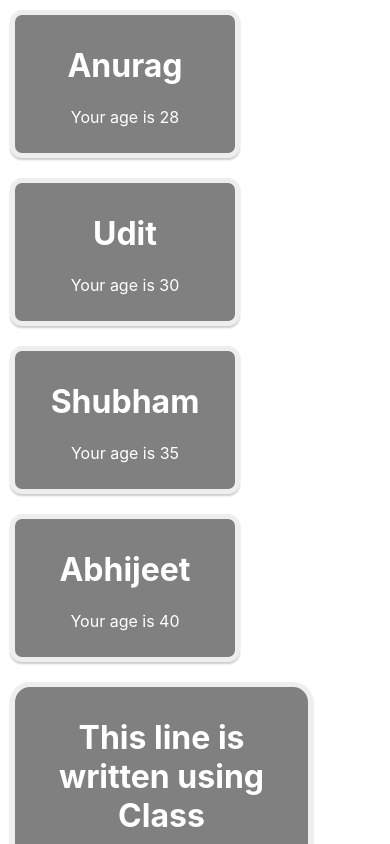
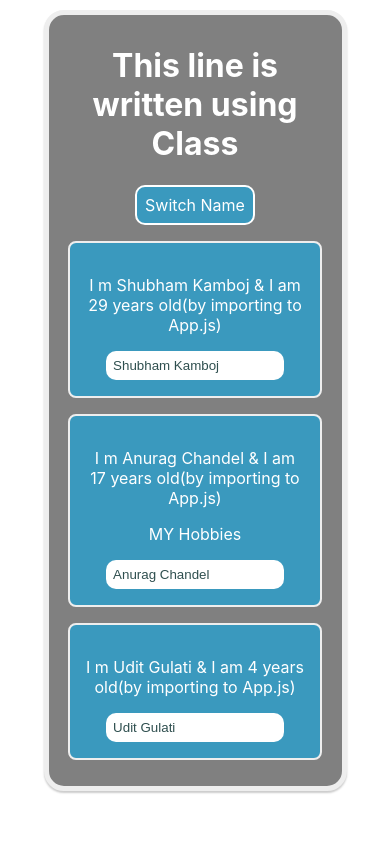
Before and after one commit to shkamboj/react_starter, a React (Create React App) app: page / in a window 390 px wide. Shown: the top 844 px of the page. Built offline with nearby package versions, Linux system fonts and the light colour scheme.

Commit message:
card is mobile responsive now

```diff
--- a/src/App.css
+++ b/src/App.css
@@ -13,7 +13,30 @@
   padding : 10px;
 }
 
-.App {
+
+ @media only screen and (max-width: 600px) {
+
+ 	.App {
+    align-self: center;
+    text-align: center;
+    margin: 10px auto;
+    color : white;
+    background : grey;
+    border : 5px solid #eee;
+    border-radius : 20px;
+    box-shadow : 0 2px 2px #ccc;
+    width : 70%;
+    padding : 10px;
+}
+
+
+}
+
+
+
+@media only screen and (min-width: 601px) {
+
+  .App {
     align-self: center;
     text-align: center;
     margin: 10px;
@@ -22,9 +45,15 @@
     border : 5px solid #eee;
     border-radius : 20px;
     box-shadow : 0 2px 2px #ccc;
-    width : 70%;
     padding : 10px;
+    width : 600px;
+  }
 }
+
+
+
+
+
 
 button {
   background : rgb(58, 153, 190);
--- a/src/App.js
+++ b/src/App.js
@@ -78,4 +78,4 @@ class App extends Component{
 export default App;
 
 
-ReactDOM.render(app, document.querySelector('#app'));
+// ReactDOM.render(app, document.querySelector('#app')); upper cards were rendered by this line
--- a/src/index.js
+++ b/src/index.js
@@ -6,7 +6,7 @@ import Pure_js from './Pure_js'
 import * as serviceWorker from './serviceWorker';
 
 ReactDOM.render(<App />, document.getElementById('root'));
-ReactDOM.render(<Pure_js />, document.getElementById('pure'));
+// ReactDOM.render(<Pure_js />, document.getElementById('pure'));  // how jsx works
 
 // If you want your app to work offline and load faster, you can change
 // unregister() to register() below. Note this comes with some pitfalls.
```
